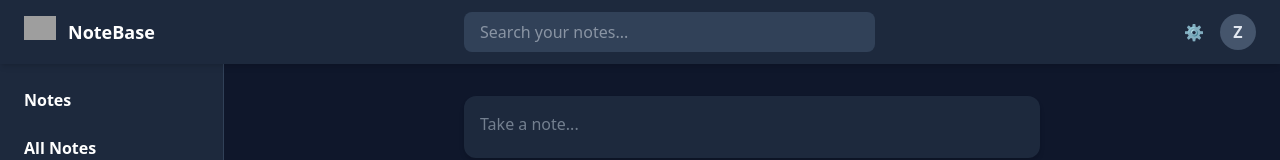
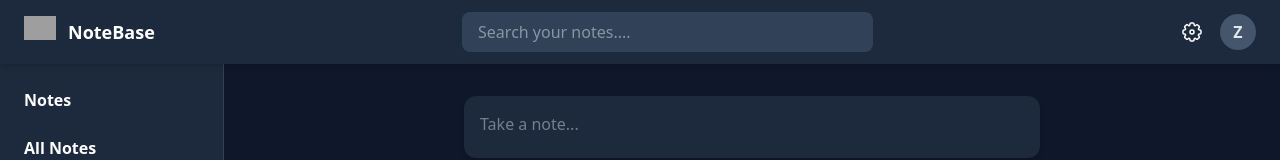
Before and after one commit to m0hammadzaib/NoteBase, a React (Vite) app: page / in a window 1280 px wide. Shown: the top 160 px of the page. Built offline with nearby package versions, Linux system fonts and the light colour scheme; grey boxes are pictures that could not be loaded.

Commit message:
Formatted some text

```diff
--- a/src/components/Navbar.jsx
+++ b/src/components/Navbar.jsx
@@ -12,15 +12,15 @@ const Navbar = ({ searchTerm, setSearchTerm }) => {
 
       <input
         type="text"
-        placeholder="Search your notes..."
+        placeholder="Search your notes...."
         value={searchTerm}
         onChange={(e) => setSearchTerm(e.target.value)}
         className="w-1/3 bg-slate-700 px-4 py-2 rounded-lg outline-none focus:ring-2 focus:ring-blue-500"
       />
 
       <div className="flex items-center gap-4">
-        <button className="text-slate-400 hover:text-white transition">
-          ⚙️
+        <button>
+          <img  className="w-6 h-6" src="./src/assets/settings.svg"/>
         </button>
 
         <div className="w-9 h-9 bg-slate-600 rounded-full flex items-center justify-center font-semibold">
```
Also changed, not shown: src/assets/settings.svg (added).
